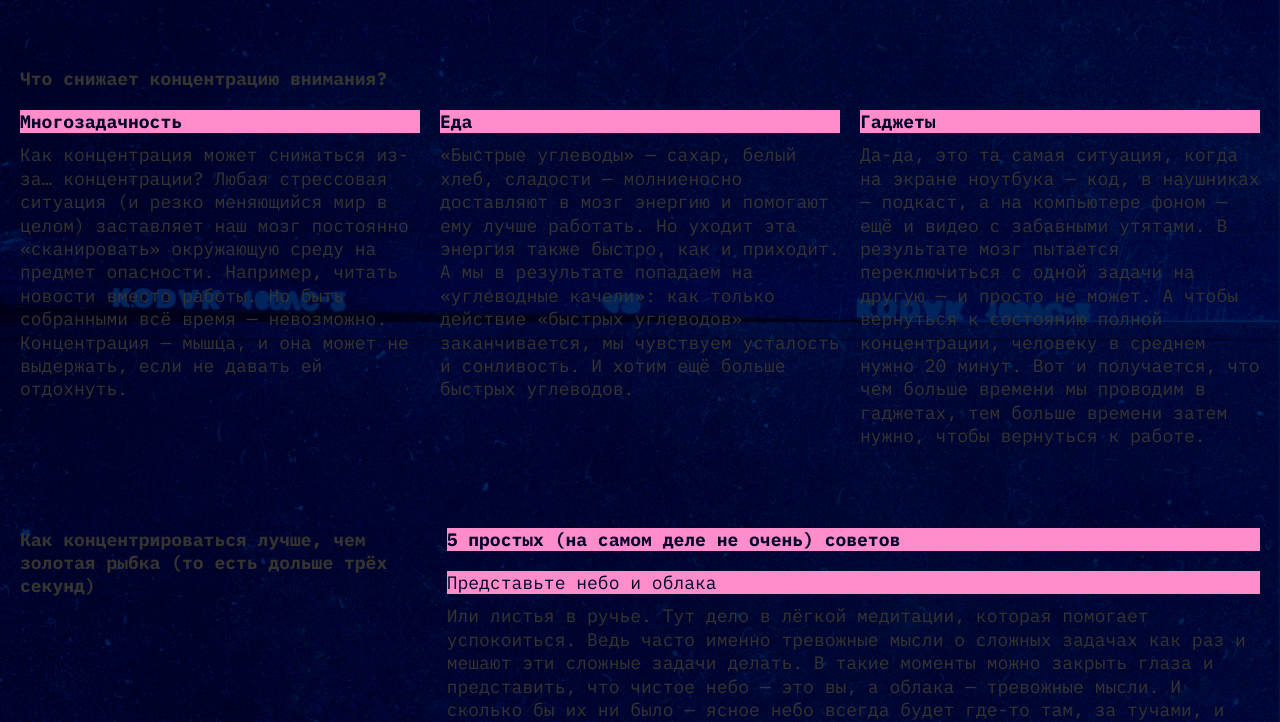
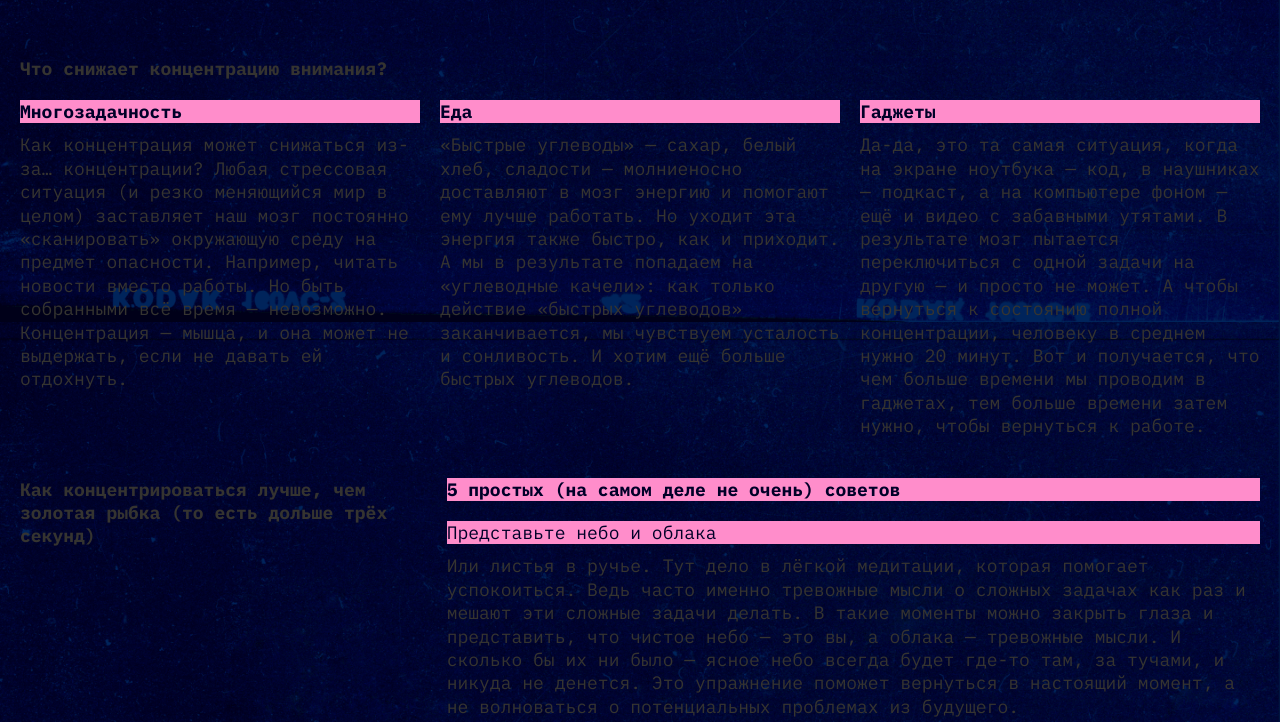
Before and after one commit to DmitrySkorr/slozhno-sosredotochitsya, a plain HTML site: page index.html in a window 1280 px wide. Shown: the part 1278-2000 px from the top of the page. Drawn offline with Linux system fonts and the light colour scheme.

Commit message:
Update variables.css

```diff
--- a/styles/variables.css
+++ b/styles/variables.css
@@ -1,22 +1,10 @@
-/*
-  Переменные для вашего проекта
-  и их переопределение под различные устройства
-*/
 :root {
   --font-style: 'IBM Plex mono';
   --page-padding: 10px;
   --section__1__top: 40px;
-  --section__2__top: 40px;
-  --section__4__top: 50px;
+  --section__2__top: 30px;
+  --section__4__top: 40px;
   --gallery__gap: 10px;
-  --accent-color: #FF0070;
-  --section_h2-color: #FF0070;
-  --font-style: 'IBM Plex mono';
-  --page-padding: 10px;
-  --header-p-color: #000028;
-  --H1-color: #DB00FF;
-  --main-text-color: #F1B2CE;
-  --rec-color: #FF0070;
 }
 @media (width >= 768px) {
   .page{
@@ -26,11 +14,10 @@
     --section__1__top: 60px;
   }
   .section__2 {
-    --section__2__top: 70px;
+    --section__2__top: 60px;
   }
   .section__3 {
     display: grid;
-    --section__2__top: 70px;
   }
   .gallery {
     --section__4__top: 80px;
```
